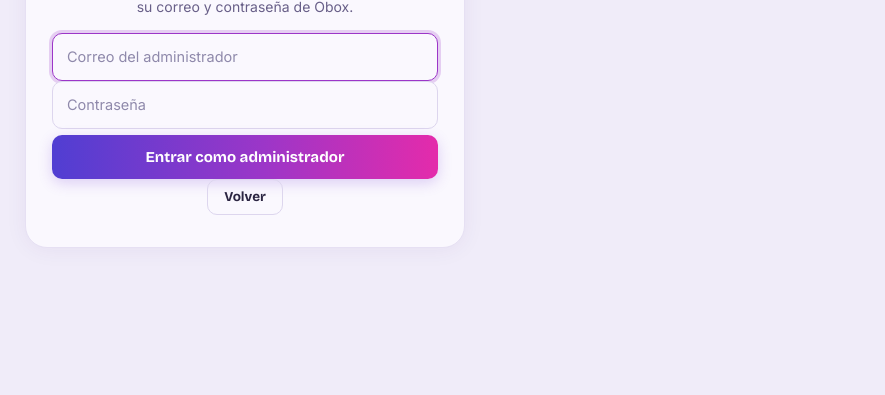
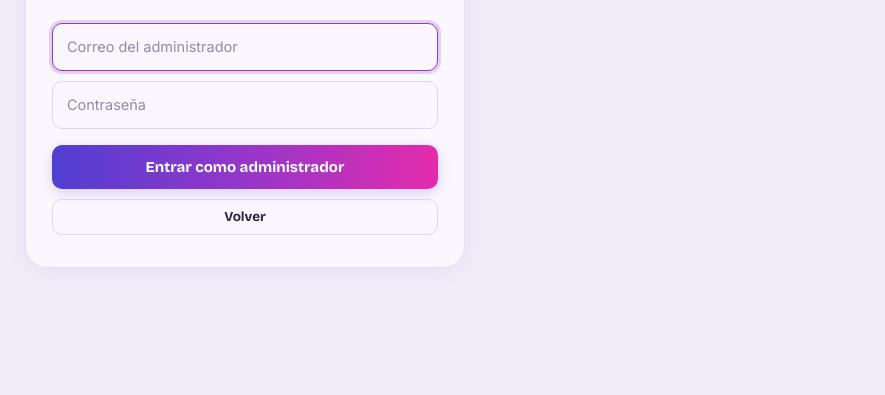
Before and after one commit to nubeaisushi-cmd/obox, a website: page index.html in a window 1280 px wide. Both pictures are taken after a click on the button "Acceso administrador". Shown: the part 390-785 px from the top of the page, without its empty margins (395-1280 px from the left). Drawn offline with nearby package versions, Linux system fonts and the light colour scheme; no server answers.

Commit message:
Style admin sign-in form

```diff
--- a/styles.css
+++ b/styles.css
@@ -421,6 +421,9 @@ label.check input { accent-color: var(--accent); width: 16px; height: 16px; marg
 .gate-card p { margin: 0 0 10px; color: var(--ink-soft); line-height: 1.55; }
 .gate-card .gate-who { display: inline-flex; align-items: center; gap: 8px; margin: 6px 0 14px; padding: 5px 14px 5px 5px; border-radius: 99px; background: var(--surface-2); border: 1px solid var(--line); font-weight: 600; }
 .gate-card .btn.block { margin-top: 6px; }
+.gate-admin-form { display:grid; gap:10px; width:100%; margin-top:10px; }
+.gate-admin-form .ctl { width:100%; }
+.gate-admin-form .btn { width:100%; }
 .gate-theme { position: fixed; top: 14px; right: 14px; }
 
 /* ---------- Tableros (Trello) ---------- */
```
